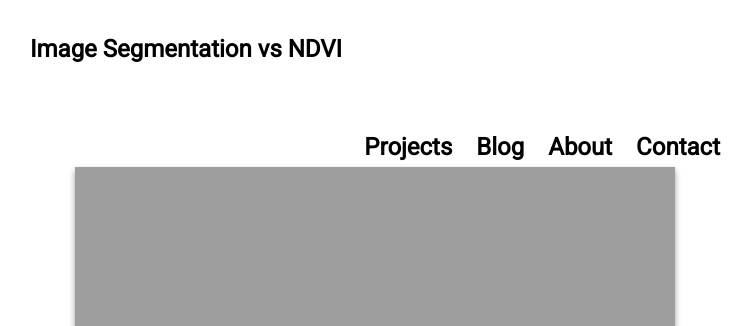
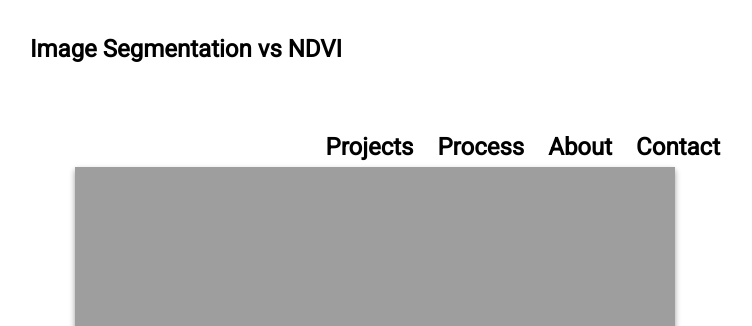
Before and after one commit to jinuew/webinfo, a Jekyll site: the page built from index.md, in a window 1280 px wide. Shown: the top 326 px of the page, without its empty margins (265-1017 px from the left). Built offline with Jekyll 4.4.1, drawn with Linux system fonts in a browser that asks for light colours; nearby versions of some CDN libraries.

Commit message:
Update settings.yml

```diff
--- a/_data/settings.yml
+++ b/_data/settings.yml
@@ -3,7 +3,7 @@
 
 menu:
 - {name: 'Projects', url: ''}
-- {name: 'Blog',     url: 'blog'}
+- {name: 'Process',     url: 'blog'}
 - {name: 'About',    url: 'about'}
 - {name: 'Contact',  url: 'contact'}
 
```
